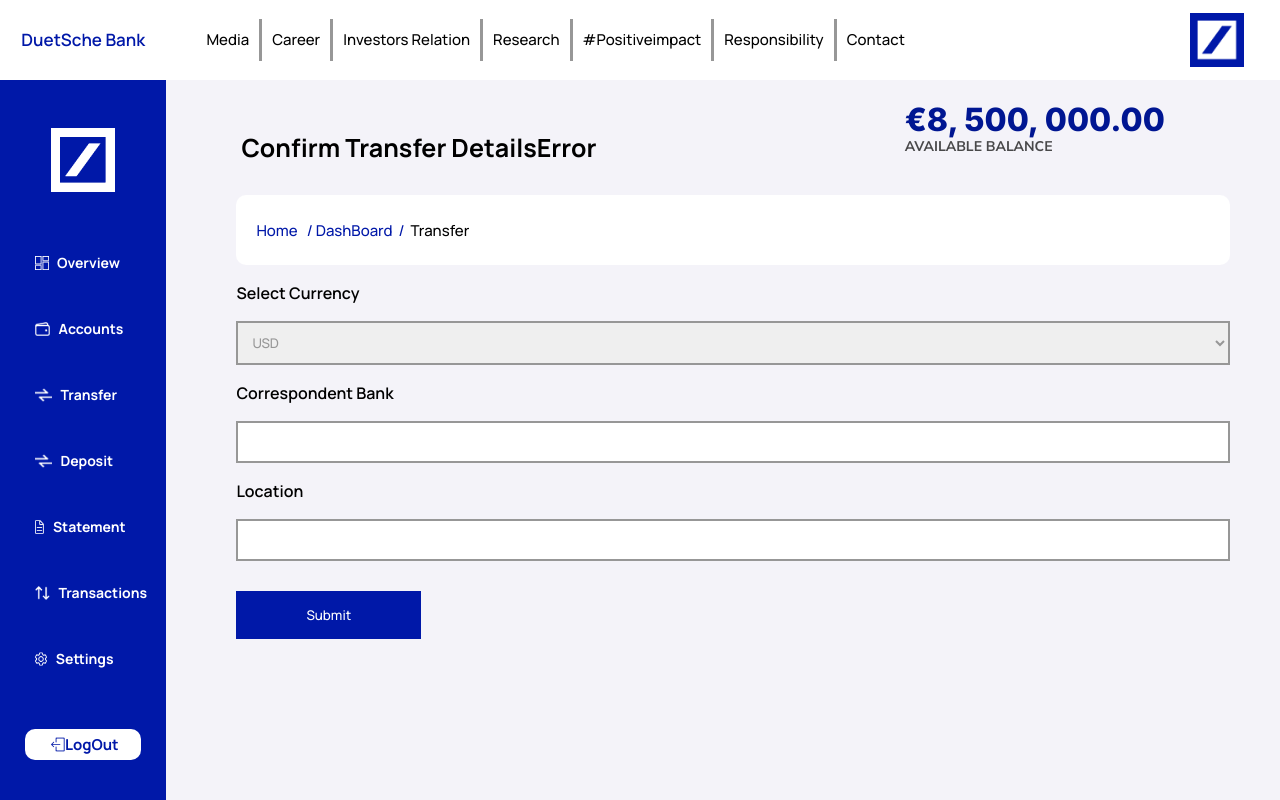
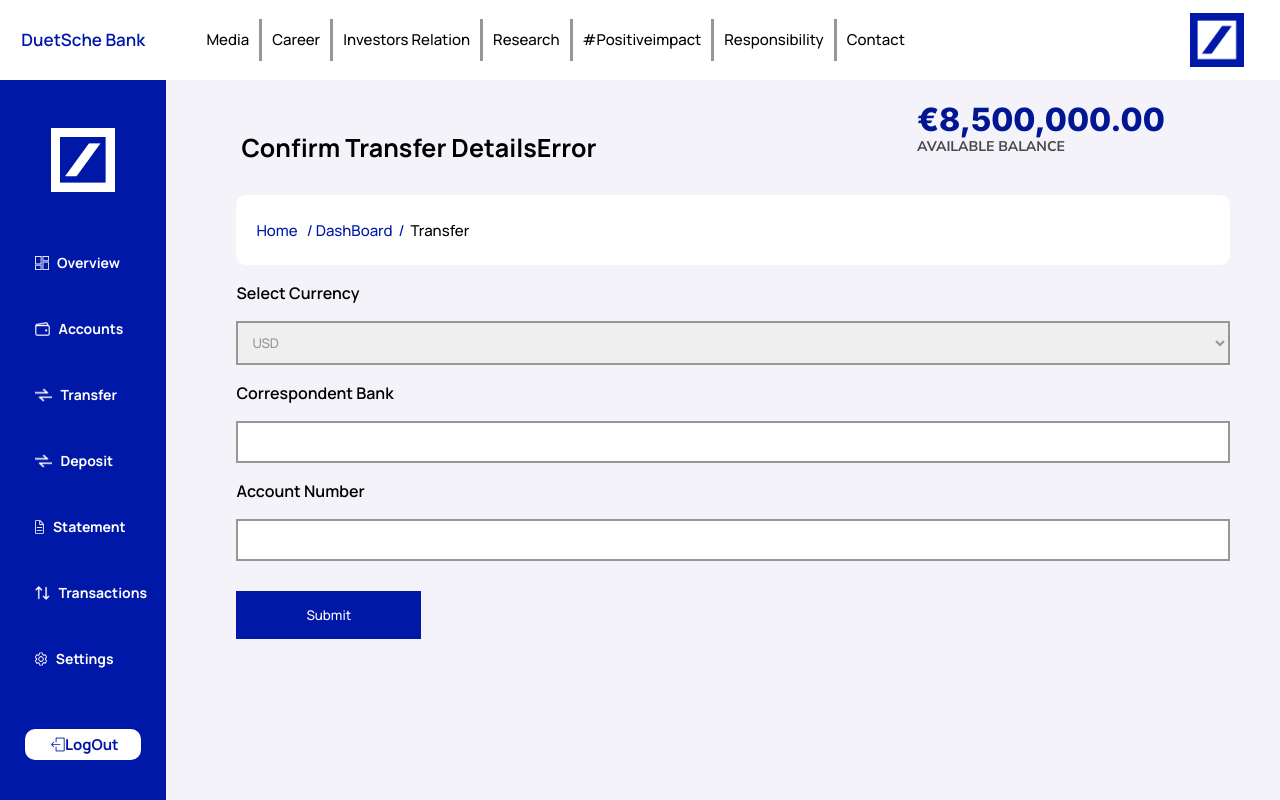
Before and after one commit to EssienAbasiama/DuetSche, a React (Create React App) app: page /transfer in a window 1280 px wide. Both pictures are taken after typing "5" into the empty fields and a click on the button "Submit". Built offline with nearby package versions, Linux system fonts and the light colour scheme.

Commit message:
ninth commit

```diff
--- a/src/App.css
+++ b/src/App.css
@@ -843,7 +843,7 @@
                 }
             }
 
-            @media screen and (max-width:540px) {
+            @media screen and (max-width:730px) {
                 .transferamount {
                     position: absolute;
                     right: 9vw;
@@ -963,7 +963,7 @@
                 }
             }
 
-            @media screen and (max-width:499px) {
+            @media screen and (max-width:535px) {
                 .transferamount {
                     position: absolute;
                     right: 8vw;
--- a/src/component/Transfer.js
+++ b/src/component/Transfer.js
@@ -43,7 +43,7 @@
         </span>
       </h2>
       <div className="transferamount">
-        <h1 className="deposite_Balance"> €8, 500, 000.00 </h1>
+        <h1 className="deposite_Balance"> €8,500,000.00 </h1>
         <h4 className="title"> AVAILABLE BALANCE </h4>
       </div>
       <div className="nav_bar">
@@ -67,13 +67,12 @@
         <select name="currency" className="transfer_amount" id="amount">
           <option value="available">USD</option>
           <option value="available">EUR</option>
-          <option value="available">NGN</option>
         </select>
 
         <label htmlFor="coin">Correspondent Bank</label>
         <input type="text" name="coin" id="coin" required />
 
-        <label htmlFor="coin">Location</label>
+        <label htmlFor="coin">Account Number</label>
         <input type="text" name="coin" id="coin" required />
 
         <button className="submit" onClick={confirmTransfer}>
```
